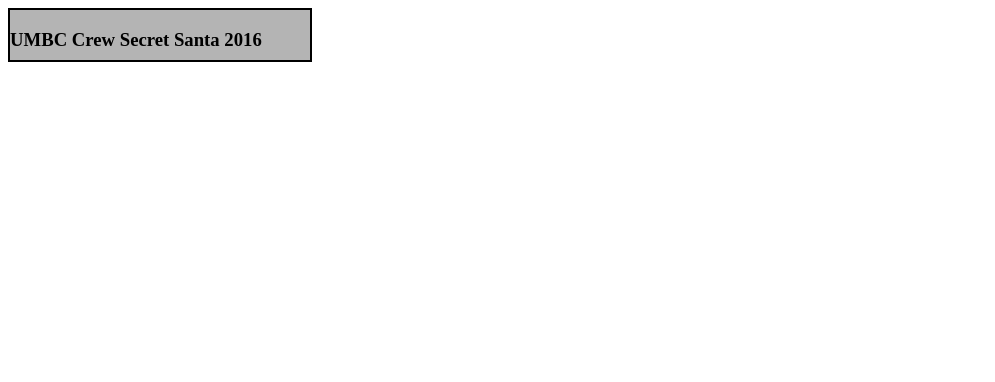
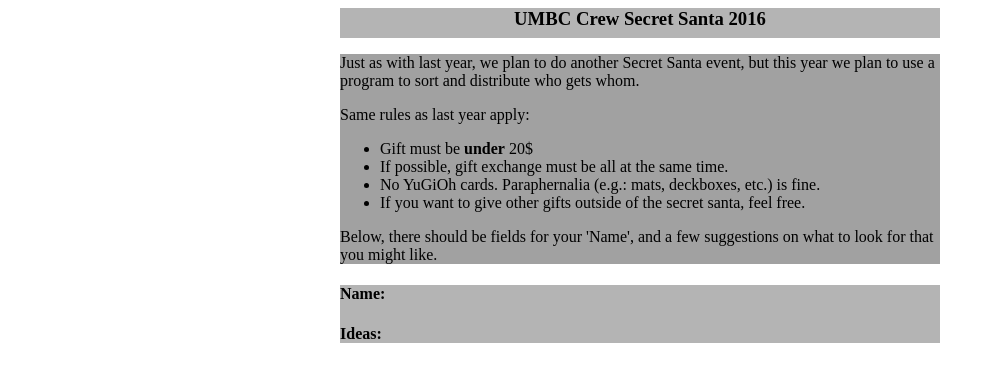
Before and after one commit to KBSimpson/SecSanta2016, a website: page SecSanta.html in a window 1280 px wide. Shown: the whole page, without its empty margins (0-995 px from the left). Drawn offline with Linux system fonts and the light colour scheme.

Commit message:
Spruced up the HTML and CSS

```diff
--- a/SecSanta.html
+++ b/SecSanta.html
@@ -5,11 +5,27 @@
 	</head>
 	<body>
 		<div id="header">
-			<p><h3>UMBC Crew Secret Santa 2016</h3></p>
+			<h3>UMBC Crew Secret Santa 2016</h3>
 		</div>
-		<div>
+		<div id="description">
+			<p>Just as with last year, we plan to do another Secret Santa event, but this year we plan to use a program to sort and distribute who gets whom.</p>
+			<p>Same rules as last year apply:
+				<ul>
+					<li>Gift must be <strong>under</strong> 20$</li>
+					<li>If possible, gift exchange must be all at the same time.</li>
+					<li>No YuGiOh cards. Paraphernalia (e.g.: mats, deckboxes, etc.) is fine.
+					<li>If you want to give other gifts outside of the secret santa, feel free.</li>
+				</ul>
+			</p>
+			<p>Below, there should be fields for your 'Name', and a few suggestions on what to look for that you might like.
 		</div>
-		<div>
+		<div id="form">
+			<div id="nametext">
+				<h4>Name:</h4>
+			</div>
+			<div id="ideastext">
+				<h4>Ideas:</h4>
+			</div>
 		</div>
 	</body>
 </html>
--- a/stylesheet.css
+++ b/stylesheet.css
@@ -1,6 +1,21 @@
 #header {
-	height: 50px;
-	width: 300px;
-	border: 2px solid black;
+	height: 30px;
+	width: 600px;
 	background-color: B4B4B4;
+	position: relative;
+	text-align: center;
+	margin: auto;
 }
+
+#description {
+	width: 600px;
+	background-color: a1a1a1;
+	position: relative;
+	margin: auto;
+}
+
+#form {
+	width: 600px;
+	background-color: b4b4b4;
+	margin: auto;
+}
```
